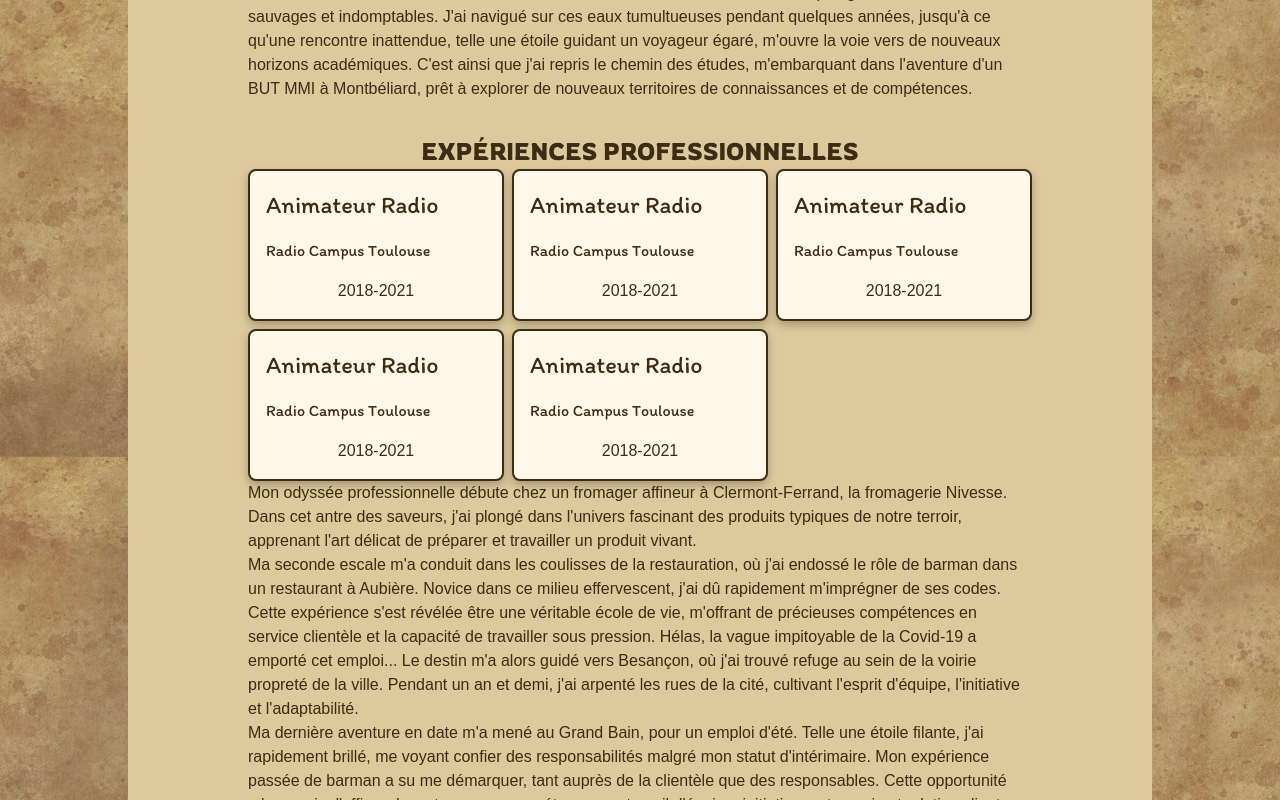
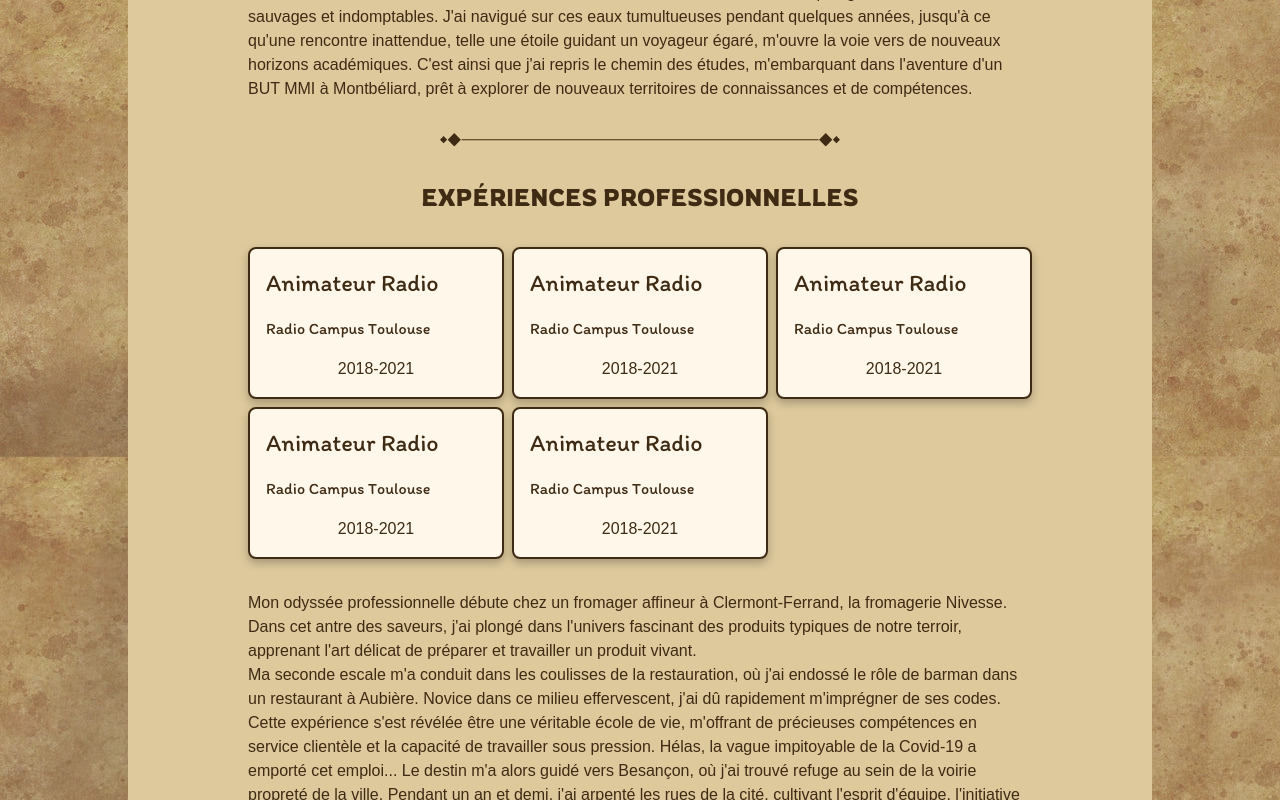
Before and after one commit to SamuelCharasse/Portfolio, a Vue app: page /about in a window 1280 px wide. Shown: the part 1000-1800 px from the top of the page. Built offline with nearby package versions, Linux system fonts and the light colour scheme; a web font is replaced by a local one.

Commit message:
fix: added missing separator

```diff
--- a/src/pages/about.vue
+++ b/src/pages/about.vue
@@ -64,7 +64,8 @@ import Arrow from '@/components/icons/Arrow.vue';
             compétences.
           </p>
         </section>
-        <section class="*:flex *:flex-col *:items-center">
+        <Separateur3 />
+        <section class="*:flex *:flex-col *:items-center *:space-y-8">
           <div>
             <h2>Expériences professionnelles</h2>
             <div class="grid grid-cols-3 gap-2 w-full">
```
